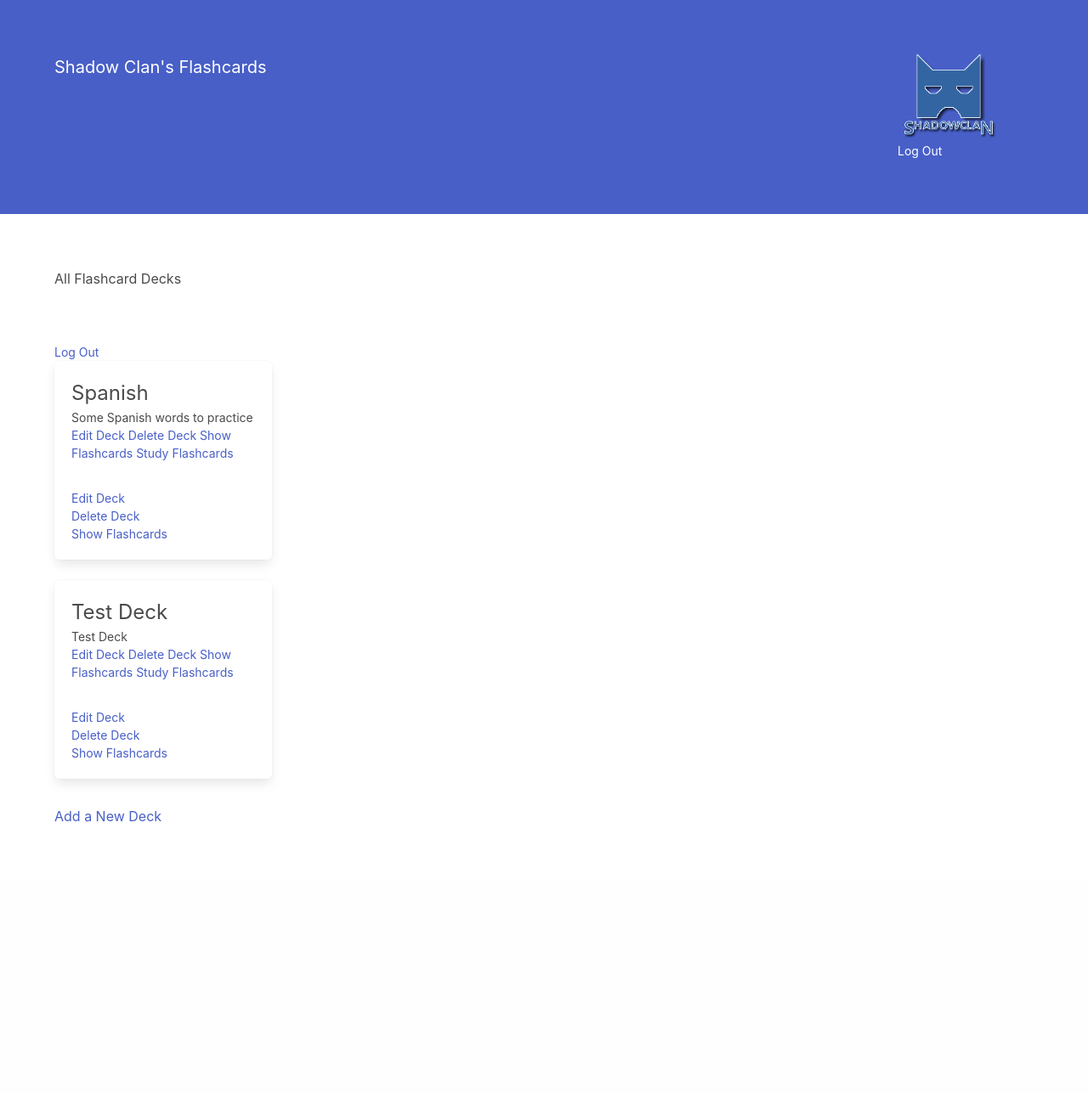
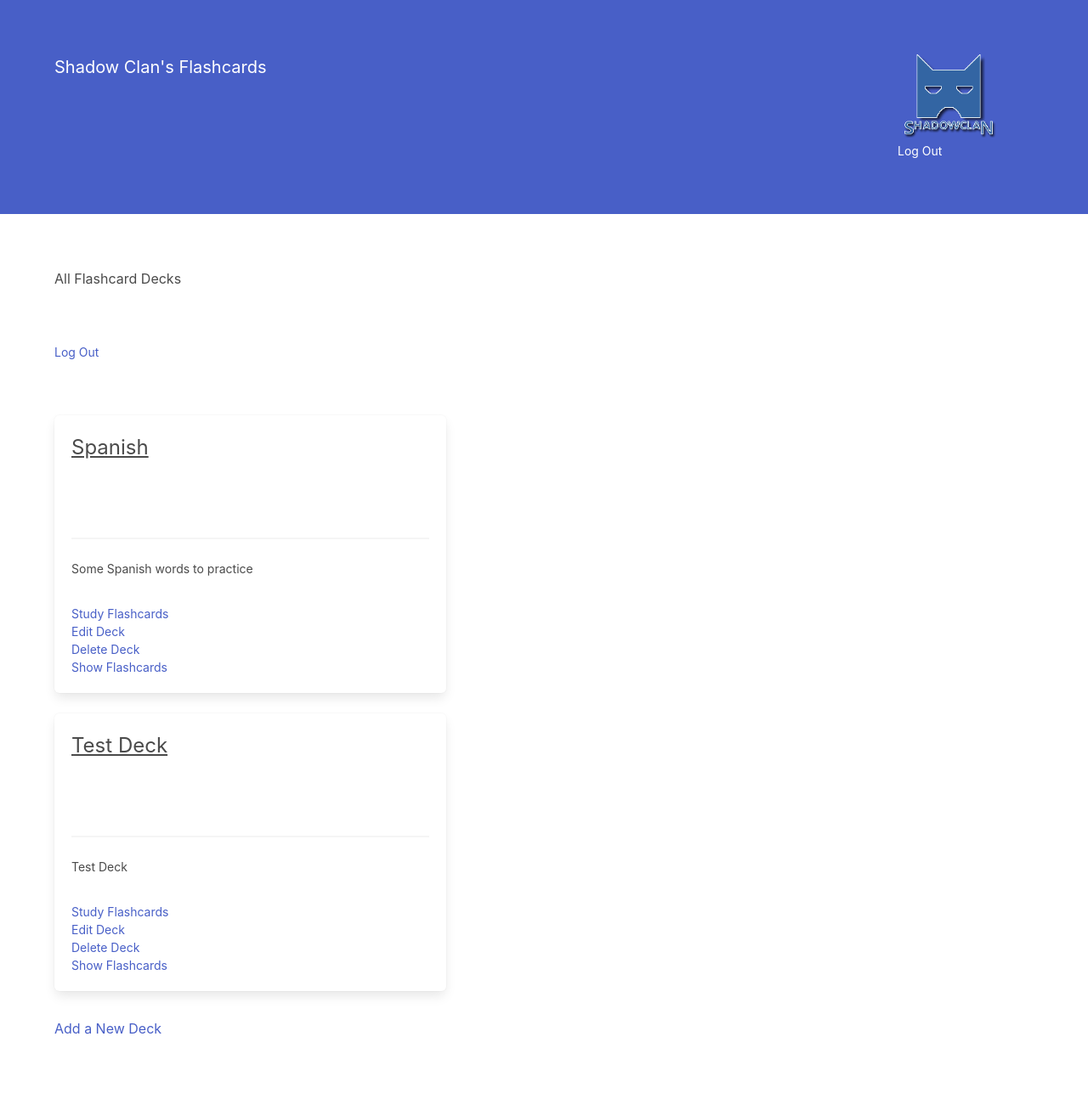
Before and after one commit to paulreece/Leitner-Flashcards, a Django app: page /decks in a window 1280 px wide. Shown: the whole page at 85% size. Before the commit the page ends 968 px from the top, so only its background shows below. Run offline with Django 4.2, Linux system fonts and the light colour scheme; a user stored in the database is signed in; data comes from the database, SQL or seed files in the repository.

Commit message:
styling changes 6

```diff
--- a/templates/add_deck.html
+++ b/templates/add_deck.html
@@ -12,7 +12,7 @@
 </div>
 {% endfor %}
 <div>
-    <button type="submit"> Save </button>
+    <button class="button is-primary" type="submit"> Save </button>
 </div>
 </form>
 </div>
--- a/templates/add_flashcard.html
+++ b/templates/add_flashcard.html
@@ -13,7 +13,7 @@
 </div>
 {% endfor %}
 <div>
-    <button type="submit"> Save </button>
+    <button class="button is-primary" type="submit"> Save </button>
 </div>
 </form>
 </div>
--- a/templates/deck_list.html
+++ b/templates/deck_list.html
@@ -5,7 +5,7 @@
 <section>
  <div class="pb5"><h1>All Flashcard Decks</h1></div>
   <div class="f6 lh-copy">
-
+  <div class="pb5">
     {% if user.is_authenticated %}
       <a href={% url 'auth_logout' %} class="db">Log Out</a>
 
@@ -13,21 +13,19 @@
       <a href={% url 'registration_register' %} class="db">Register</a>
       <a href={% url 'auth_login' %} class="db">Log In</a>
     {% endif %}
-
+  </div>
   {% for deck in decks %}
   <div flex felx-wrap>
-  <div class="box w5 h-75 pb5 pt4">
-      <p class="f3 lh-copy">{{ deck.name }} </p>
+  <div class="box w-40 h-75 pb5 pt4">
+      <p class="p1 f3 lh-copy pb5 ">{{ deck.name }} </p>
+      <hr>
       <p>{{ deck.description }} </p>
 
 <div>
-      <a href={% url 'edit_deck' slug=deck.slug pk=user.pk %}>Edit Deck</a>
-      <a href={% url 'delete_deck' slug=deck.slug%}>Delete Deck</a>
-      <a href={% url 'show_flashcards' slug=deck.slug %}>Show Flashcards</a>
-      <a href={% url 'show_prompt' deck.slug flashcards.id%}>Study Flashcards</a>
+
 
 <div class="pt4">
-      <a href={% url 'edit_deck' slug=deck.slug pk=user.pk %} class="db">Edit Deck</a>
+      <a href={% url 'show_prompt' deck.slug flashcards.id%}> Study Flashcards</a><a href={% url 'edit_deck' slug=deck.slug pk=user.pk %} class="db">Edit Deck</a>
       <a href={% url 'delete_deck' slug=deck.slug%} class="db">Delete Deck</a>
       <a href={% url 'show_flashcards' slug=deck.slug %} class="db">Show Flashcards</a>
 
--- a/templates/edit_deck.html
+++ b/templates/edit_deck.html
@@ -16,7 +16,7 @@
     <!-- {{ form.description.as_widget }} -->
     </div>
     <div class="mt3">
-    <button type="submit">Save changes</button>
+    <button class="button is-primary" type="submit">Save changes</button>
     </div>
 </form>
 
--- a/templates/edit_flashcard.html
+++ b/templates/edit_flashcard.html
@@ -15,7 +15,7 @@
     {{ form.answer.as_widget }}
     </div>
     <div class="mt3">
-    <button type="submit">Save changes</button>
+    <button class="button is-primary" type="submit">Save changes</button>
     </div>
 </form>
 
--- a/templates/home.html
+++ b/templates/home.html
@@ -12,8 +12,8 @@
             <a href={% url 'auth_logout' %} class="db">Log Out</a>
 
           {% else %}
-            <a href={% url 'registration_register' %} class="db">Register</a>
-            <a href={% url 'auth_login' %} class="db">Log In</a>
+          <button class="button is-primary"> <a href={% url 'registration_register' %} class="db">Register</a></button>
+            <button class="button is-primary"><a href={% url 'auth_login' %} class="db">Log In</a> </button>
           {% endif %}
       </nav>
 </div>
--- a/templates/show_incorrect.html
+++ b/templates/show_incorrect.html
@@ -10,7 +10,7 @@
     <div class="pb5"><h1>All Flashcards in your deck</h1></div>
     {% for flashcard in flashcards %}
     {% if flashcard.correct == False %}
-    <div class="box w5 h-75 pb5 pt4">
+    <div class="box w-40 h-75 pb5 pt4">
         <p class="f3 lh-copy">{{ flashcard.prompt }} </p>
         <p>{{ flashcard.answer }} </p>
     </div>
--- a/templates/show_prompt.html
+++ b/templates/show_prompt.html
@@ -18,8 +18,8 @@
       <h2 class="front">{{ flashcards.prompt }}</h2>
       <h2 class="back">{{ flashcards.answer }}</h2>
     </div>
-
-<div class="box w5 h-75 pb5 pt4">
+   {% endif %}
+<div class="box w5 h-75 pt4">
     {% if flashcards %}
       <p>{{ flashcards.prompt }}</p>
 
```
Also changed, not shown: templates/show_answer.html (+6 -3 lines), templates/show_flashcards.html (+4 -3 lines).
